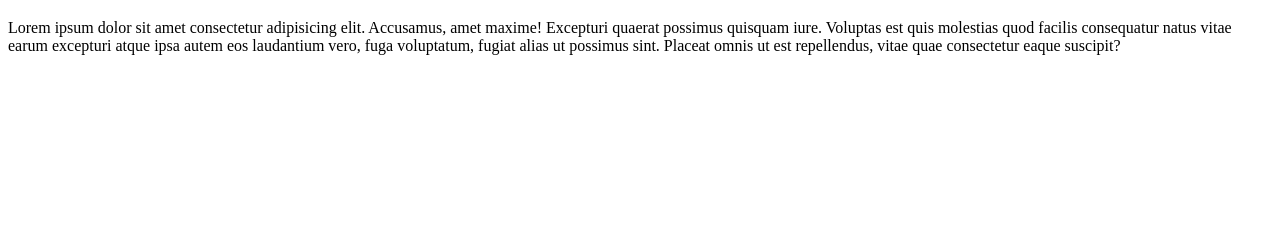
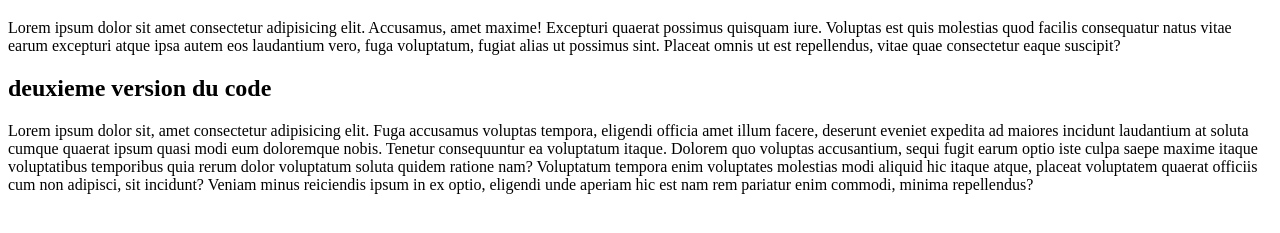
Before and after one commit to prudence2709/githubTest, a plain HTML site: page index.html in a window 1280 px wide. Shown: the part 61-294 px from the top of the page. Drawn offline with Linux system fonts and the light colour scheme.

Commit message:
deuxieme version du code

```diff
--- a/index.html
+++ b/index.html
@@ -8,5 +8,7 @@
 <body>
     <h1>Test de github</h1>
     <p>Lorem ipsum dolor sit amet consectetur adipisicing elit. Accusamus, amet maxime! Excepturi quaerat possimus quisquam iure. Voluptas est quis molestias quod facilis consequatur natus vitae earum excepturi atque ipsa autem eos laudantium vero, fuga voluptatum, fugiat alias ut possimus sint. Placeat omnis ut est repellendus, vitae quae consectetur eaque suscipit?</p>
+    <h2>deuxieme version du code </h2>
+    <p>Lorem ipsum dolor sit, amet consectetur adipisicing elit. Fuga accusamus voluptas tempora, eligendi officia amet illum facere, deserunt eveniet expedita ad maiores incidunt laudantium at soluta cumque quaerat ipsum quasi modi eum doloremque nobis. Tenetur consequuntur ea voluptatum itaque. Dolorem quo voluptas accusantium, sequi fugit earum optio iste culpa saepe maxime itaque voluptatibus temporibus quia rerum dolor voluptatum soluta quidem ratione nam? Voluptatum tempora enim voluptates molestias modi aliquid hic itaque atque, placeat voluptatem quaerat officiis cum non adipisci, sit incidunt? Veniam minus reiciendis ipsum in ex optio, eligendi unde aperiam hic est nam rem pariatur enim commodi, minima repellendus?</p>
 </body>
 </html>
```
